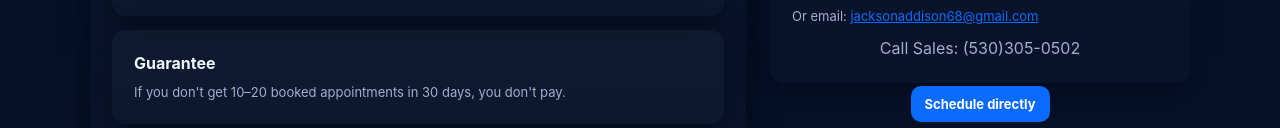
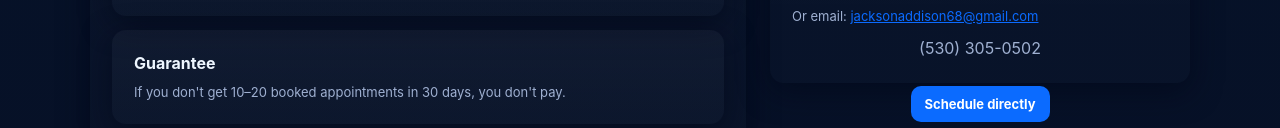
Before and after one commit to jacksonaddison68-dot/real-estate-, a plain HTML site: page index.html in a window 1280 px wide. Shown: the part 798-926 px from the top of the page. Drawn offline with Linux system fonts and the light colour scheme.

Commit message:
Update index.html

```diff
--- a/index.html
+++ b/index.html
@@ -7,14 +7,13 @@
   <meta name="description" content="Turn Zillow, Facebook & website leads into booked showings automatically. Instant AI response, 30-day follow-up, calendar booking. Book a 2-minute demo." />
   <meta name="theme-color" content="#0b6bff" />
 
-  <!-- ====== CONFIG ====== -->
   <script>
     const CONFIG = {
       ZAPIER_WEBHOOK: "https://hooks.zapier.com/hooks/catch/25377832/u8qvmi4/",
       SALES_EMAIL: "jacksonaddison68@gmail.com",
       CALENDLY_URL: "https://calendly.com/jacksonaddison68/new-meeting",
-      GA_MEASUREMENT_ID: "", // optional, GA4
-      META_PIXEL_ID: ""      // optional, Facebook Pixel
+      GA_MEASUREMENT_ID: "",
+      META_PIXEL_ID: ""
     };
   </script>
 
@@ -34,7 +33,7 @@
     })();
   </script>
 
-  <!-- Meta Pixel snippet -->
+  <!-- Meta Pixel -->
   <script>
     (function(){
       const id = (window.CONFIG && window.CONFIG.META_PIXEL_ID) ? window.CONFIG.META_PIXEL_ID : null;
@@ -52,7 +51,6 @@
     })();
   </script>
 
-  <!-- CSS -->
   <style>
     :root{
       --bg: #071127; --card:#07142a; --accent:#0b6bff; --accent2:#7c3aed;
@@ -205,7 +203,7 @@
         </form>
 
         <div style="margin-top:12px;text-align:center">
-            <a class="link" href="#" id="callLink">Call Sales: (530)305-0502</a>
+          <a class="link" href="#" id="callLink">(530) 305-0502</a>
         </div>
       </div>
 
@@ -221,12 +219,20 @@
   </footer>
 </div>
 
-  <!-- JS -->
 <script>
+  // Update year, email, phone, and Calendly
   document.getElementById('year').textContent = new Date().getFullYear();
-    document.getElementById('mailto').href = 'mailto:' + (CONFIG.SALES_EMAIL || 'hello@your-email.com');
-    document.getElementById('callLink').href = 'tel:+15303050502';
-    document.getElementById('calendlyBtn').href = CONFIG.CALENDLY_URL || '#';
+
+  const emailLink = document.getElementById('mailto');
+  emailLink.href = 'mailto:' + (CONFIG.SALES_EMAIL || 'hello@your-email.com');
+  emailLink.textContent = CONFIG.SALES_EMAIL || 'hello@your-email.com';
+
+  const callLink = document.getElementById('callLink');
+  callLink.href = 'tel:+15303050502';
+  callLink.textContent = '(530) 305-0502';
+
+  const calendlyBtn = document.getElementById('calendlyBtn');
+  calendlyBtn.href = CONFIG.CALENDLY_URL || '#';
 
   const form = document.getElementById('leadForm');
   const success = document.getElementById('success');
@@ -264,8 +270,10 @@
       page: window.location.href,
       utm_source: (new URLSearchParams(window.location.search)).get('utm_source') || ''
     };
+
     success.style.display = 'block';
     form.reset();
+
     await postToZapier(payload);
 
     try {
```
Lines whose indentation alone changed are shown as unchanged.
